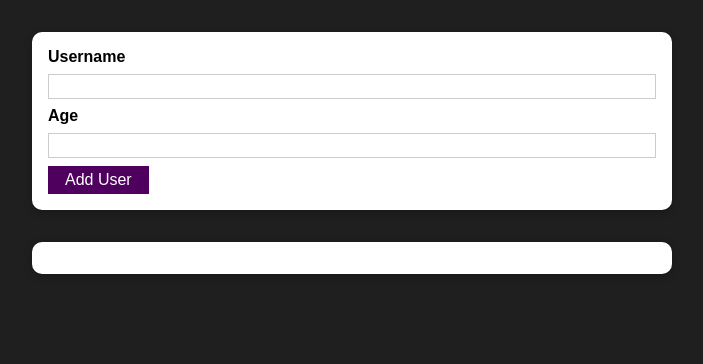
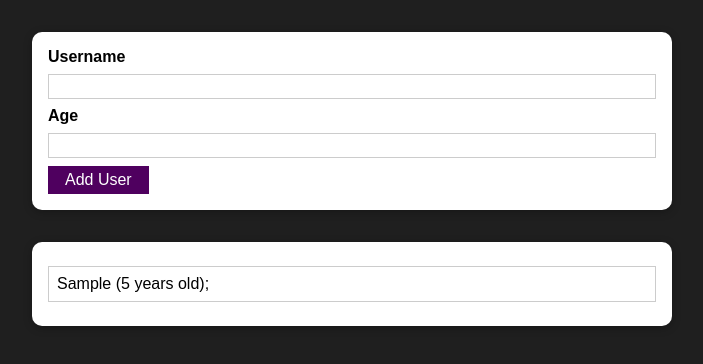
Before and after one commit to ysagar558/ReactRevisionProjectSharpener, a React (Create React App) app: page / in a window 1280 px wide. Both pictures are taken after typing "Sample", "5" into the empty fields and a click on the button "Add User". Shown: the top 364 px of the page, without its empty margins (288-991 px from the left). Built offline with nearby package versions, Linux system fonts and the light colour scheme.

Commit message:
Adding user in UI

```diff
--- a/src/App.js
+++ b/src/App.js
@@ -1,14 +1,20 @@
 // Write your code at relevant places in the code below:
 
-import React from "react";
+import React,{useState} from "react";
 import AddUser from "./components/Users/AddUser";
 import UsersList from "./components/Users/UsresList";
 
 function App() {
+  const [usersList,setUsersList]=useState([]);
+  const addUserHandler=(uName,uAge)=>{
+    setUsersList((prevUsersList)=>{
+      return[...prevUsersList,{name:uName,age:uAge,id:Math.random().toString()},];
+    });
+  };
   return (
     <div>
-    <AddUser/>
-    <UsersList users={[]}/>
+    <AddUser onAddUser={addUserHandler}/>
+    <UsersList users={usersList}/>
 
     </div>
   );
--- a/src/components/Users/AddUser.js
+++ b/src/components/Users/AddUser.js
@@ -3,7 +3,7 @@
 import Button from "../UI/Button";
 import "./AddUser.css";
 
-const AddUser = () => {
+const AddUser = (props) => {
   const [enteredUsername, setEnteredUsername] = useState("");
   const [enteredAge, setEnteredAge] = useState("");
 
@@ -23,7 +23,7 @@
     if(+enteredAge<1){
       return;
     }
-    console.log(enteredUsername,enteredAge);
+    props.onAddUser(enteredUsername,enteredAge);
     setEnteredUsername("");
     setEnteredAge("");
   };
--- a/src/components/Users/UsresList.js
+++ b/src/components/Users/UsresList.js
@@ -7,8 +7,8 @@
         <Card className="users">
             <ul>
                 {props.users.map((user,index)=>(
-                    <li key={index}>
-                        {user.name}({user.age} years old);
+                    <li key={user.id}>
+                        {user.name} ({user.age} years old);
                     </li>
                 ))}
             </ul>
```
